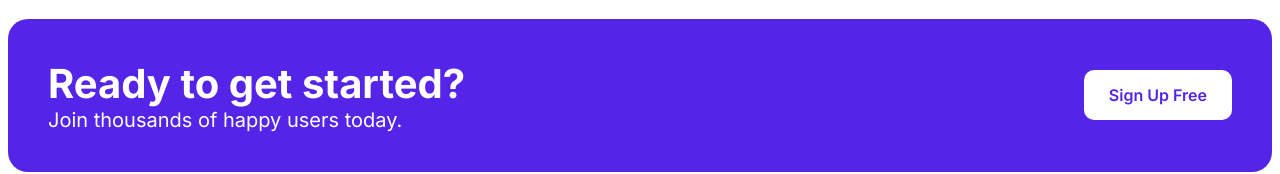
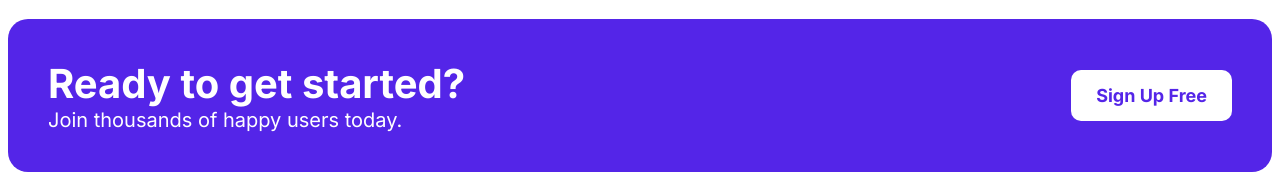
Before and after one commit to marvinobig/landingPage, a plain HTML site: page index.html in a window 1280 px wide. Shown: the part 1764-1938 px from the top of the page. Drawn offline with Linux system fonts and the light colour scheme.

Commit message:
style: CTA-Knopf Große ändern

```diff
--- a/style.css
+++ b/style.css
@@ -72,7 +72,8 @@ a:visited {
   color: #5425E8;
   border-radius: var(--btn-radius);
   padding: var(--vertical-btn-padding) var(--btn-padding);
-  font-weight: 600;
+  font-weight: 700;
+  font-size: 18px;
 }
 
 .site-btn_inverted:visited {
```
